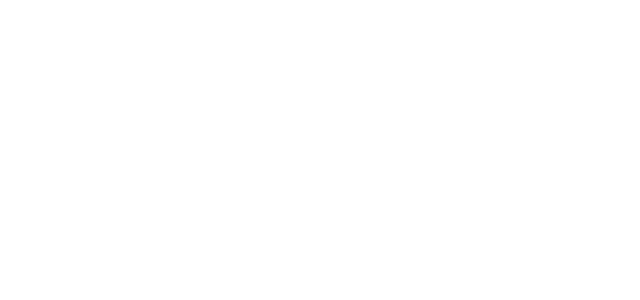
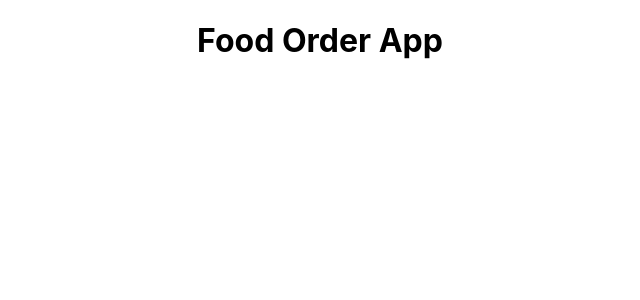
Before and after one commit to falahh6/food-order-app, a React (Create React App) app: page / in a window 1280 px wide. Shown: the top 300 px of the page, without its empty margins (320-960 px from the left). Built offline with nearby package versions, Linux system fonts and the light colour scheme.

Commit message:
Initial commit

```diff
--- a/src/App.css
+++ b/src/App.css
@@ -32,6 +32,7 @@
   from {
     transform: rotate(0deg);
   }
+
   to {
     transform: rotate(360deg);
   }
--- a/src/App.js
+++ b/src/App.js
@@ -1,9 +1,10 @@
-import logo from './logo.svg';
+
 import './App.css';
 
 function App() {
   return (
     <div className="App">
+      <h1>Food Order App</h1>
     </div>
   );
 }
```
